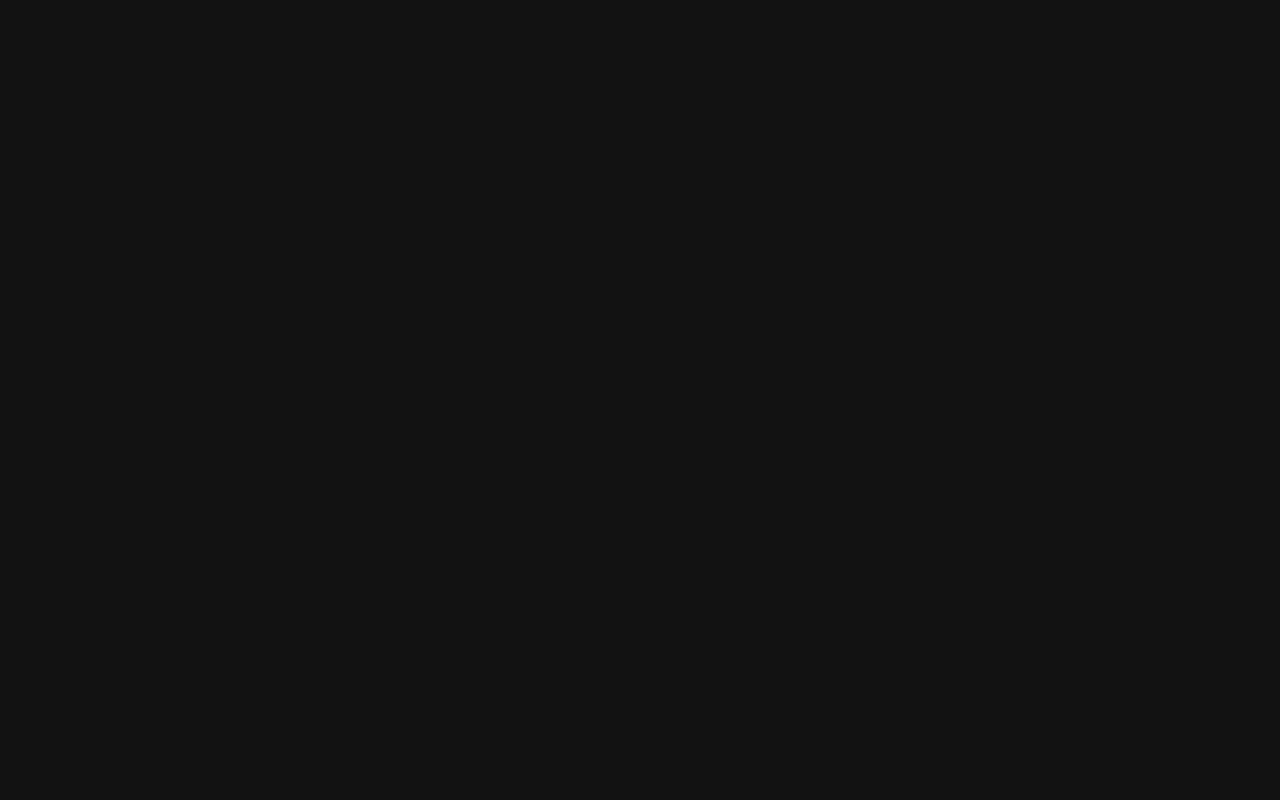
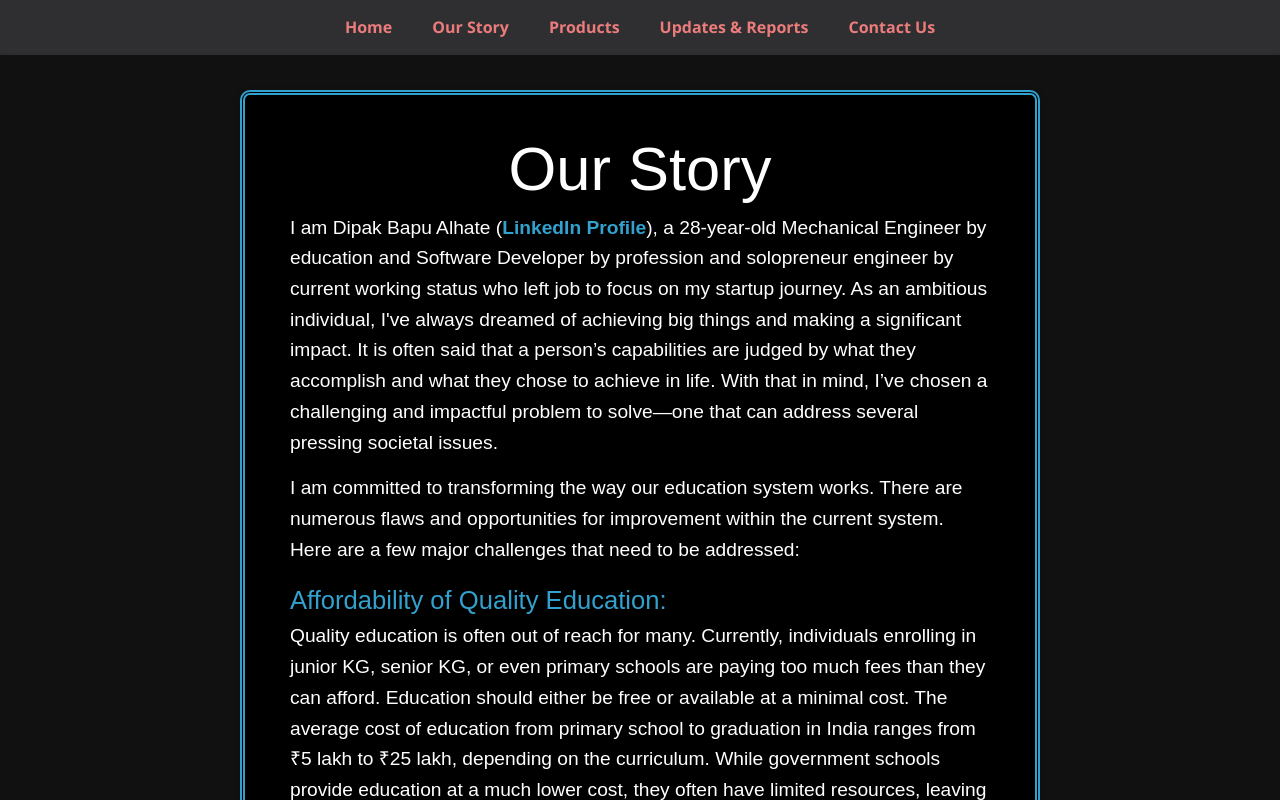
Before and after one commit to DipakAlhate812/VDreams-ProdBuild, a React (Vite) app: page /VDreams-ProdBuild/our-story in a window 1280 px wide. Before the commit this address had no page. Shown: the top 800 px of the page. Built offline with nearby package versions, Linux system fonts and the light colour scheme.

Commit message:
initial commit prelaunch

```diff
--- a/src/App.jsx
+++ b/src/App.jsx
@@ -13,7 +13,7 @@ function App() {
       <div>
         <Routes>
           <Route path="/" element={<HomePage />} />
-          <Route path="/VDreams-ProdBuild/our-story" element={<OurStoryPage />} />
+          <Route path="/our-story" element={<OurStoryPage />} />
           <Route path="/products" element={<ProductsPage />} />
           <Route path="/updates-reports" element={<UpdatesReportsPage />} />
           <Route path="/contact-us" element={<ContactUsPage />} />
--- a/src/components/header.jsx
+++ b/src/components/header.jsx
@@ -1,6 +1,6 @@
 import React from 'react';
 import '../styles/header.css'
-
+import { Link } from 'react-router-dom';
 function Header() {
   return (
     <>
@@ -8,11 +8,11 @@ function Header() {
             {/* <img src="../src/assets/Web Poster.png" alt="Website Logo" /> */}
         <nav>
           <ul>
-            <li><a href="/">Home</a></li>
-            <li><a href="/our-story">Our Story</a></li>
-            <li><a href="/products">Products</a></li>
-            <li><a href="/updates-reports">Updates & Reports</a></li>
-            <li><a href="/contact-us">Contact Us</a></li>
+            <li><Link to="/">Home</Link></li>
+            <li><Link to="/our-story">Our Story</Link></li>
+            <li><Link to="/products">Products</Link></li>
+            <li><Link to="/updates-reports">Updates & Reports</Link></li>
+            <li><Link to="/contact-us">Contact Us</Link></li>
           </ul>
         </nav>
     </header>
```
